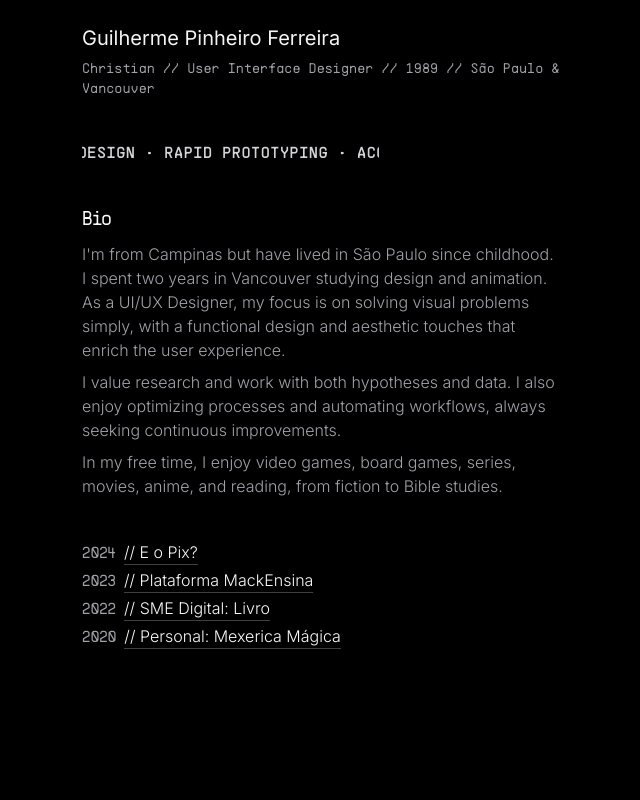
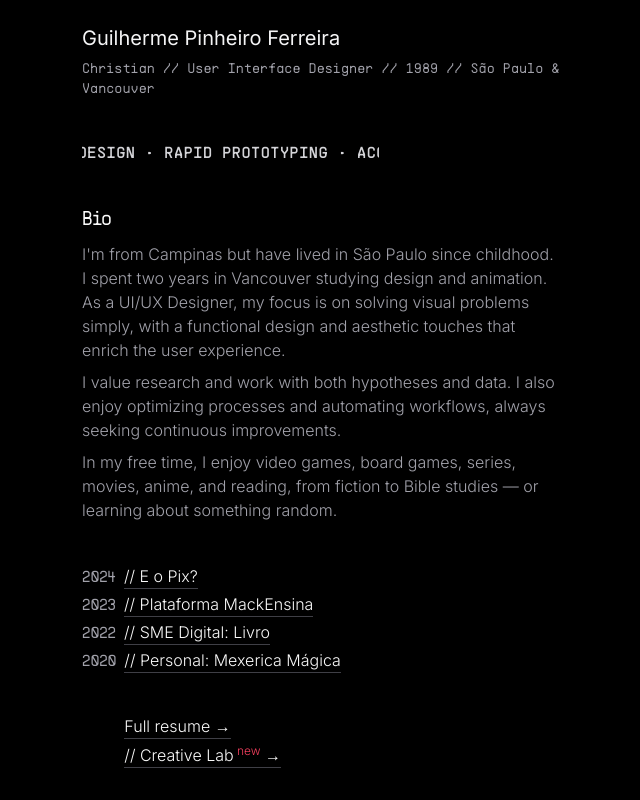
Before and after one commit to guiuiux/portfolio, a Next.js app: page /en in a window 1280 px wide. Shown: the part 683-1483 px from the top of the page, without its empty margins (318-958 px from the left). Built offline with nearby package versions, Linux system fonts and the light colour scheme.

Commit message:
project area layout finished

```diff
--- a/app/[locale]/page.tsx
+++ b/app/[locale]/page.tsx
@@ -64,9 +64,26 @@ export default function Home() {
           </div>
 
           <ProjectList />
-          <div className="h-52"></div>
+          <div className="flex flex-col gap-1">
+            {[
+              { content: t("cv"), isNew: false },
+              { content: "// Creative Lab", isNew: true },
+
+            ].map((item, index) => (
+              <div
+                key={index}
+                className="max-w-fit flex flex-col font-light text-base gap-2 transition-colors duration-300 pl-[42.34px] text-zinc-50"
+              >
+                <div className="border-b-[1px] border-zinc-700">
+                  {item.content}
+                  {item.isNew && <sup className="text-rose-500"> new</sup>}{" "}
+                  {item.isNew && " →"}
+                </div>
+              </div>
+            ))}
+            <div className="h-52"></div>
+          </div>
         </div>
-
       </main>
       <footer></footer>
     </div>
--- a/components/Header.tsx
+++ b/components/Header.tsx
@@ -36,10 +36,10 @@ const Header = () => {
           </div>
           <div className="mr-4">
           <DropdownMenuContent>
-            <DropdownMenuLabel>{t("language")}</DropdownMenuLabel>
+            <DropdownMenuLabel><span className="font-light">{t("language")}</span></DropdownMenuLabel>
             <DropdownMenuSeparator />
-            <Link href="/en"><DropdownMenuItem>{t("langEn")}</DropdownMenuItem></Link>
-            <Link href="/pt"><DropdownMenuItem>{t("langPt")}</DropdownMenuItem></Link>
+            <Link href="/en"><DropdownMenuItem><span className="font-light">{t("langEn")}</span></DropdownMenuItem></Link>
+            <Link href="/pt"><DropdownMenuItem><span className="font-light">{t("langPt")}</span></DropdownMenuItem></Link>
           </DropdownMenuContent>
           </div>
         </DropdownMenu>
--- a/components/ui/dropdown-menu.tsx
+++ b/components/ui/dropdown-menu.tsx
@@ -64,6 +64,7 @@ const DropdownMenuContent = React.forwardRef<
     <DropdownMenuPrimitive.Content
       ref={ref}
       sideOffset={sideOffset}
+      align="end"
       className={cn(
         "z-50 min-w-[8rem] overflow-hidden rounded-md border bg-popover p-1 text-popover-foreground shadow-md data-[state=open]:animate-in data-[state=closed]:animate-out data-[state=closed]:fade-out-0 data-[state=open]:fade-in-0 data-[state=closed]:zoom-out-95 data-[state=open]:zoom-in-95 data-[side=bottom]:slide-in-from-top-2 data-[side=left]:slide-in-from-right-2 data-[side=right]:slide-in-from-left-2 data-[side=top]:slide-in-from-bottom-2",
         className
@@ -71,7 +72,8 @@ const DropdownMenuContent = React.forwardRef<
       {...props}
     />
   </DropdownMenuPrimitive.Portal>
-))
+));
+
 DropdownMenuContent.displayName = DropdownMenuPrimitive.Content.displayName
 
 const DropdownMenuItem = React.forwardRef<
--- a/public/messages/en.json
+++ b/public/messages/en.json
@@ -2,7 +2,7 @@
   "bioTitle": "Bio",
   "bioDescription1": "I'm from Campinas but have lived in São Paulo since childhood. I spent two years in Vancouver studying design and animation. As a UI/UX Designer, my focus is on solving visual problems simply, with a functional design and aesthetic touches that enrich the user experience.",
   "bioDescription2": "I value research and work with both hypotheses and data. I also enjoy optimizing processes and automating workflows, always seeking continuous improvements.",
-  "bioDescription3": "In my free time, I enjoy video games, board games, series, movies, anime, and reading, from fiction to Bible studies.",
+  "bioDescription3": "In my free time, I enjoy video games, board games, series, movies, anime, and reading, from fiction to Bible studies — or learning about something random.",
   "name": "Guilherme Pinheiro Ferreira",
   "identity": "Christian",
   "profession": "User Interface Designer",
@@ -11,5 +11,6 @@
   "scroll":"Data-Driven Innovation • User-Centered Design • Rapid Prototyping • Accessibility and Inclusion • Collaborative Communication • Strategic Thinking • Creative and Functional Solutions • ",
   "language": "Choose your language",
   "langEn": "English",
-  "langPt": "Português"
+  "langPt": "Português",
+  "cv": "Full resume →"
 }
--- a/public/messages/pt.json
+++ b/public/messages/pt.json
@@ -3,7 +3,7 @@
   "bioTitle": "Bio",
   "bioDescription1": "Sou de Campinas, mas moro em São Paulo desde a infância. Passei dois anos em Vancouver estudando design e animação. Como UI/UX Designer, meu foco é resolver problemas visuais de forma simples, com um design funcional e toques estéticos que enriquecem a experiência do usuário.",
   "bioDescription2": "Valorizo a pesquisa e trabalho tanto com hipóteses quanto com dados. Também gosto de otimizar processos e automatizar fluxos, sempre buscando melhorias contínuas.",
-  "bioDescription3": "Nos meus tempos livres, sou fã de videogames, jogos de tabuleiro, séries, filmes, animes e leituras, desde ficção até estudos bíblicos.",
+  "bioDescription3": "Nos meus tempos livres, sou fã de videogames, jogos de tabuleiro, séries, filmes, animes e leituras, desde ficção até estudos bíblicos — or learning about something random aprendendo sobre algo aleatório.",
   "name": "Guilherme Pinheiro Ferreira",
   "identity": "Cristão",
   "profession": "Designer de Interface do Usuário",
@@ -12,5 +12,6 @@
   "scroll":"Inovação Orientada por Dados • Design Centrado no Usuário • Prototipagem Rápida • Acessibilidade e Inclusão • Comunicação Colaborativa • Pensamento Estratégico • Soluções Criativas e Funcionais • ",
   "language": "Selecione seu idioma",
   "langEn": "English",
-  "langPt": "Português"
+  "langPt": "Português",
+  "cv": "// Currículo completo →"
 }
```
